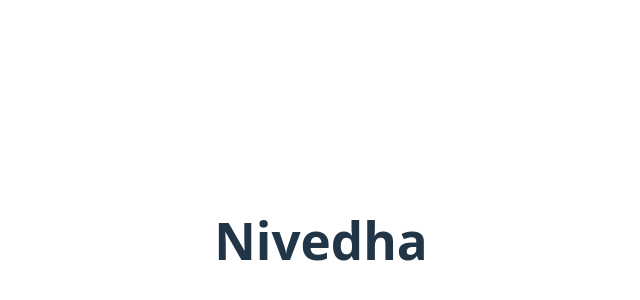
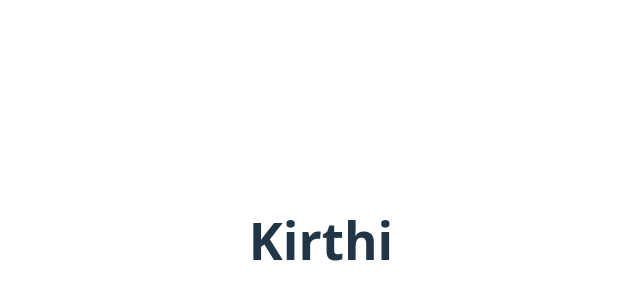
Before and after one commit to siranjeevan/react-team, a React (Vite) app: page / in a window 1280 px wide. Shown: the part 160-460 px from the top of the page, without its empty margins (319-959 px from the left). Built offline with nearby package versions, Linux system fonts and the light colour scheme.

Commit message:
kirthimodify

```diff
--- a/src/App.jsx
+++ b/src/App.jsx
@@ -8,7 +8,7 @@ function App() {
 
   return (
     <>
-      <h1>Nivedha</h1>
+      <h1>Kirthi</h1>
     </>
   )
 }
```
